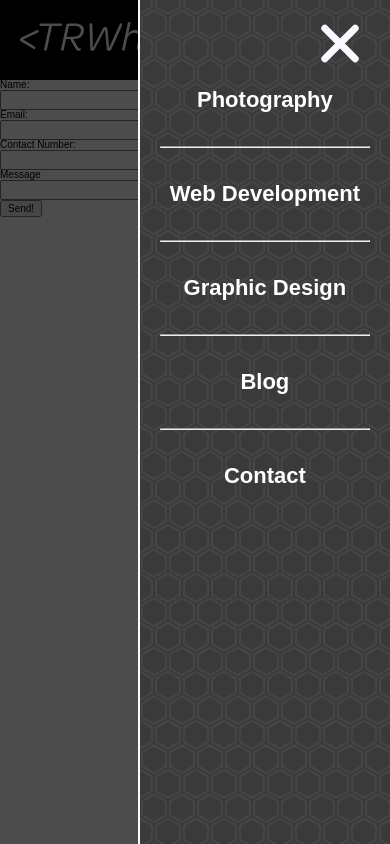
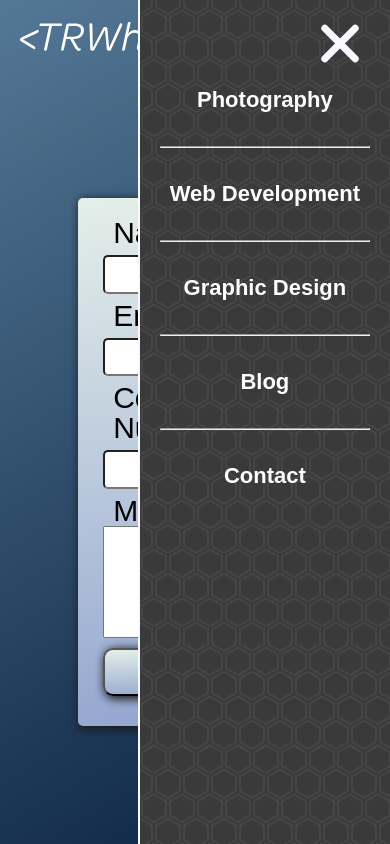
Before and after one commit to tomWritesCode/trwhitaker.io, a plain HTML site: page contact.html in a window 390 px wide. Both pictures are taken after a click on the element 350 px from the left and 23 px from the top of the page. Drawn offline with Linux system fonts and the light colour scheme.

Commit message:
28/10/17

```diff
--- a/contact.html
+++ b/contact.html
@@ -12,7 +12,7 @@
   <link rel="stylesheet" href="css/contactUs.css">
 </head>
 <body>
-
+  <div class="backgroundContainer">
   <header>
     <a href="index.html"><img src="assets/logoWhite.svg" class="mainLogo" alt=""></a>
       <div class="right">
@@ -41,16 +41,14 @@
       </div>
 
   </header>
-    <div id="background"></div>
 
-    <div class="contactForm">
-
+    <div class="flexContainer">
+     <div class="contactForm">
 
       <form action="https://formspree.io/tom@trwhitaker.io" method="post"></form>
 
       <input type="hidden" name="_next" value="thanks.html">
-      <div>
-
+      <div class="formFields">
         <label for="name">Name:</label>
           <input type="text" id="name" class="formField">
 
@@ -61,58 +59,15 @@
         <label for="number">Contact Number:</label>
           <input type="number" id="number" class="formField">
 
-        <label for="message">Message</label>
+        <label for="message">Message:</label>
           <textarea name="message" id="message" cols="30" rows="10" class="formField"></textarea>
 
-        <input type="submit" value="Send!">
-
+        <input class="submit" type="submit" value="Send!">
+          </div>
+        </div>
       </div>
-
     </div>
-
-    <!-- <div class="contactUs">
-
-      <form action="https://formspree.io/trwhitaker01@gmail.com" method="post">
-
-        <input type="hidden" name="_next" value="thanks.html">
-
-        <input type="text">
-        <input type="email" placeholder="Email">
-        <input type="text" placeholder="Type here">
-        <input type="date">
-        <input type="number" value="42" required>
-        <input type="submit" value="Contact Us">
-
-        <div>
-          <label for="firstName">First Name:</label>
-          <input type="text" name="first-name" id="firstName" placeholder="First Name" required=true>
-        </div>
-
-        <div>
-          <label for="lastName">Last Name:</label>
-          <input type="text" name="last-name" id="lastName" placeholder="Last Name">
-        </div>
-        <div>
-          <label for="email">Email:</label>
-          <input type="email" name="email" id="email" placeholder="Email:">
-        </div>
-
-        <div>
-          <label for="message">Message:</label>
-          <textarea name="message" id="message" cols="30" rows="10" placeholder="message"></textarea>
-        </div>
-
-        <select name="" id="">
-          <option value="Blue">BLue</option>
-          <option value="red">Red</option>
-          <option value="redder">Redder</option>
-        </select>
-
-        <input type="submit" value="Contact Us">
-      </form>
-    </div> -->
-
-
+  </div>
 
 <script src="js/main.js"></script>
 </body>
--- a/css/contactUs.css
+++ b/css/contactUs.css
@@ -1,13 +1,61 @@
+.flexContainer{
+  height: calc(100vh - 80px);
+  width: 100vw;
+  display: flex;
+  flex-direction: column;
+  justify-content: center;
+  align-items: center;
+}
 .contactForm{
-  display: block;
-  margin: 0 auto;
+  background: linear-gradient(-5deg, #93a5cf, #e4efe9);
+  border-radius: 5px;
+  width: 60vw;
+  height: auto);
+  padding: 15px;
+  display: flex;
+  flex-direction: column;
+  justify-content: center;
+  align-items: center;
+  box-shadow: 2px 2px 10px 1px rgb(24, 24, 24);
 }
-.formField{
-  width: 40%;
-  height: 20px;
-  display: block;
+.formFields{
+  width: 90%;
+  height: 98%;
+  display: flex;
+  flex-direction: column;
+  justify-content: center;
+}
+label{
+  font-size: 30px;
+  padding: 0 10px;
+}
+input{
+  height: 40px;
+  border-radius: 5px;
+  margin: 7px 0;
+}
+.submit{
+  width: 200px;
+  height: 50px;
+  font-size: 30px;
+  background: linear-gradient(-2deg, #93a5cf, #e4efe9);
+  border-radius: 10px;
+ box-shadow: 2px 2px 10px 1px rgb(24, 24, 24);
+  margin: 10px auto;
+  transition: all 800ms ease-in-out;
+
+}
+.submit:hover{
+  background: linear-gradient( -5deg, #596164, #868f96);
+  width: 250px;
+  height: 60px;
+  color: ghostwhite;
 }
 
-label{
+/* MOBILE FORM */
+
+
+@media (max-width: 770px){
+
 
 }
--- a/css/photo.css
+++ b/css/photo.css
@@ -11,7 +11,6 @@ font-family: 'Kaushan Script', cursive;*/
   display: flex;
   margin: 0 auto;
   width: 100%;
-  background-color: ghostwhite;
   flex-wrap: wrap;
   align-items: flex-start;
   justify-content: center;
--- a/css/style-landing.css
+++ b/css/style-landing.css
@@ -7,6 +7,7 @@ html{
 }
 body{
   margin:0;
+  hyphens: none;
 }
 .container{
   width: 100%;
@@ -16,13 +17,14 @@ body{
 /*************** GLOBAL PAGE STYLINING ***************/
 
 .titleBanner{
-  background: ghostwhite;
   height: auto;
   width: 90%;
   text-align: center;
   padding: 20px;
   margin: 30px auto 0;
   border-radius: 10px;
-  border: 1px solid dodgerblue;
-  font-size: 1.6rem;
+  font-size: 2.2rem;
+  color: ghostwhite;
+  line-height: 3rem;
+  text-shadow: 2px 2px 10px #09203f;
 }
--- a/css/style.css
+++ b/css/style.css
@@ -22,59 +22,30 @@ img{
 .mainLogo{
   max-height: 70px;
   width: 95%;
+  animation: glitch 200ms infinite;
+}
+.backgroundContainer{
+  height: 100vh;
+  width: 100vw;
+  background: linear-gradient(-30deg, #09203f, #537895);
 }
 
-/*************** GLITCH STYLING ***************/
-.glitch {
-  position: relative;
-  line-height: 80px;
-  font-size: 3rem;
-  font-family: 'Kaushan Script', monospace;
-}
-.glitch::before, .glitch::after {
-  content: attr(data-text);
-  position: absolute;
-  width: 100%;
-  height: 100%;
-}
 
-.glitch::before{
-  left: -3px;
-  text-shadow: 2px 0 rgba(255,0,0,0.5);
-  background: black;
-  animation: noise-anim 1s infinite linear alternate-reverse;
-  transition-delay:10s;
-}
-.glitch::after{
-  left: 4px;
-  text-shadow: 2px 0 rgba(0,0,255,0.5);
-  background: black;
-  animation: noise-anim 1s infinite linear alternate-reverse;
-  transition-delay:10s;
-}
+/*************** GLITCH STYLING **************/
+@keyframes glitch{
+  0%, 100%{
+    opacity: 1;
+    transform: translateX(0);
+    transform: translateY(0);
+  }
 
-@keyframes noise-anim {
-  0% {
-    clip: rect(110px, 200px, 75px, 0);
+
   }
-  25% {
-    clip: rect(30px, 169px, 76px, 0);
-  }
-  50% {
-    clip: rect(100px, 300px, 22px, 0);
-  }
-  75% {
-    clip: rect(100px, 241px, 2px, 0);
-  }
-  100% {
-    clip: rect(40px, 170px, 98px, 0);
-  }
-}
 
 
 /*************** PAGE STANDARD STYLING ***************/
 header{
-  background-color: black;
+  /* background: linear-gradient(-2deg, #29323c, #485563); */
   height: 80px;
   width: 100%;
   color:white;
@@ -92,9 +63,11 @@ header{
   font-weight: bold;
   margin-left: 20px;
   font-family: 'Roboto Mono', monospace;
+  transition: font-size 300ms ease-in-out;
 }
 .right a:hover{
-  color: dodgerblue;
+  text-shadow: 1px 1px 4px black;
+  font-size: 2.1rem;
 }
 
 /*************** DESKTOP STYLING ***************/
@@ -162,7 +135,7 @@ header{
     position: fixed;
     top: 0;
     right: -101%;
-    transition: 500ms ease;
+    transition: all 1200ms ease;
     flex-direction: column;
     background-color: #3a3a3a;
     border-left: solid ghostwhite 2px;
@@ -170,9 +143,12 @@ header{
   }
   .menuMobileOpen{
     right:0;
-    transition: all 600ms cubic-bezier(0.175, 0.885, 0.32, 1.0);
+    transition: all 1200ms cubic-bezier(0.175, 0.885, 0.32, 1.0);
   }
-  .slideMenuOpen{} /* MARKER FOR MENU BEING OPEN */
+  /* DO NOT REMOVE - TRIGGER CLASS FOR MENU OPEN/CLOSE */
+  .slideMenuOpen{
+    display: inherit; /* DOES NOTHING - DO NOT EDIT */
+  }
 
   .menuMobile a{
     padding:10px;
@@ -183,9 +159,9 @@ header{
   .background{
     position: fixed;
     top: 0;
-    left: 0;
+    right: 101%;
     opacity: 0;
-    transition: all 600ms cubic-bezier(0.68, -0.55, 0.265, 1.55);
+    transition: all 1000ms ease;
   }
   .backgroundOn{
     position: absolute;
@@ -194,10 +170,9 @@ header{
     margin-top: -80px;
     height: calc(100% + 80px);
     width: 100%;
-    opacity: 0.7;
+    opacity: 0.8;
     background-color: rgb(0,0,0);
-    transition: all 600ms cubic-bezier(0.68, -0.55, 0.265, 1.55)
-    ;
+    transition: all 500ms ease;
   }
 }
 /*************** MOBILE STYLING ***************/
--- a/js/main.js
+++ b/js/main.js
@@ -1,5 +1,5 @@
 
-
+// MOBILE MENU OPEN AND CLOSE - DO NOT ALTER!!
 document.getElementById('menuBtn').addEventListener('click', function (  ) {
   // OPEN MENU
   if (document.getElementById('menuSlide').classList.contains('menuMobile' && 'slideMenuOpen')) {
```
Also changed, not shown: blank.html (+2 -2 lines), design.html (+2 -2 lines), dev.html (+2 -1 lines), index.html (+2 -1 lines), photo.html (+2 -2 lines).
